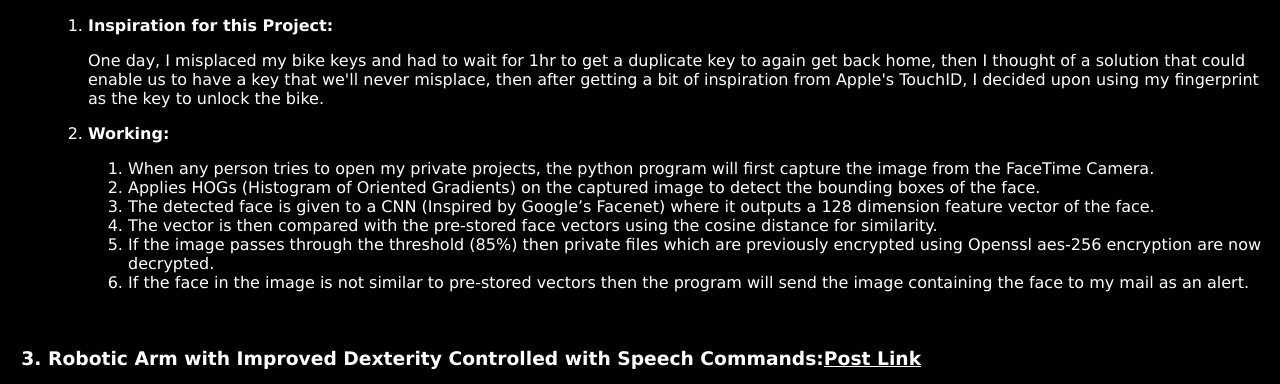
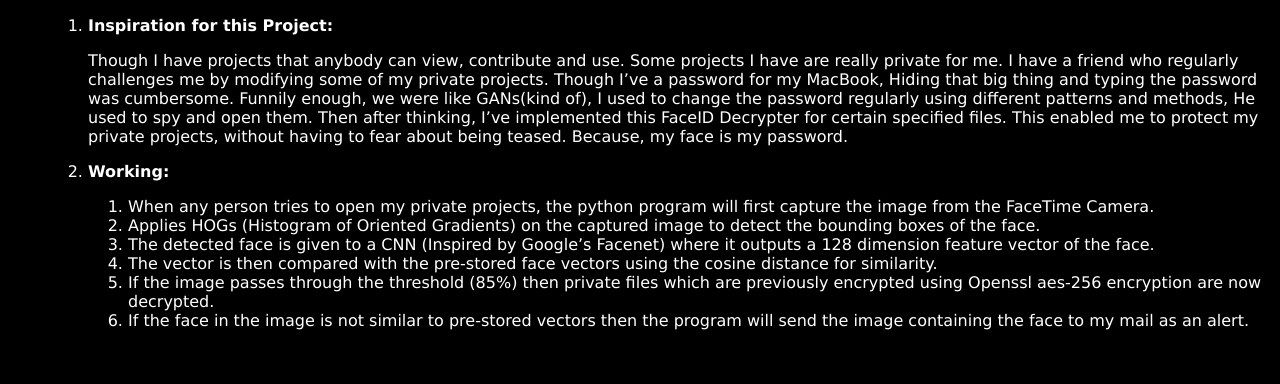
Before and after one commit to abhishekyana/abhishekyana.github.io, a Jekyll site: the page portfolio/index.html, which Jekyll copies as it is, in a window 1280 px wide and 900 px high, scrolled down 1473 px, cut to the strip 209-593 px from the top of the window. Built offline with Jekyll 4.4.1, drawn with Linux system fonts in a browser that asks for light colours.

```diff
--- a/portfolio/index.html
+++ b/portfolio/index.html
@@ -64,7 +64,7 @@
     <div align="center" id='youtube_video'><iframe width="560" height="315" src="https://www.youtube.com/embed/PI0KVDPRBHs" frameborder="0" allow="autoplay; encrypted-media" allowfullscreen></iframe></div>
     <ol>
     <li><p><b>Inspiration for this Project:</b></p></li>
-    <p>One day, I misplaced my bike keys and had to wait for 1hr to get a duplicate key to again get back home, then I thought of a solution that could enable us to have a key that we'll never misplace, then after getting a bit of inspiration from Apple's TouchID, I decided upon using my fingerprint as the key to unlock the bike.</p>
+    <p>Though I have projects that anybody can view, contribute and use. Some projects I have are really private for me. I have a friend who regularly challenges me by modifying some of my private projects. Though I’ve a password for my MacBook, Hiding that big thing and typing the password was cumbersome. Funnily enough, we were like GANs(kind of), I used to change the password regularly using different patterns and methods, He used to spy and open them. Then after thinking, I’ve implemented this FaceID Decrypter for certain specified files. This enabled me to protect my private projects, without having to fear about being teased. Because, my face is my password.</p>
     <li><p><b>Working:</b></p></li>
     <ol>
         <li>When any person tries to open my private projects, the python program will first capture the image from the FaceTime Camera.</li>
```
